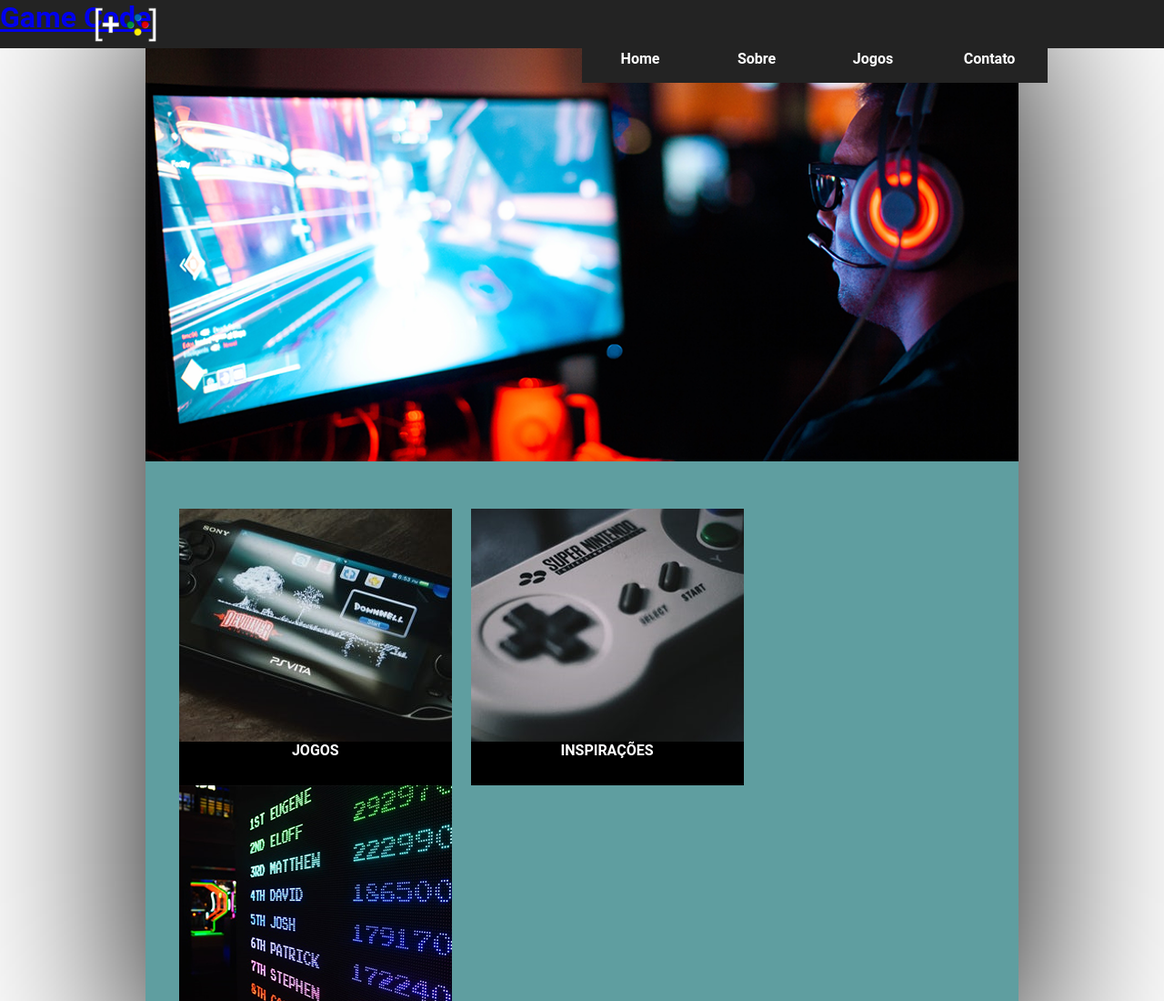
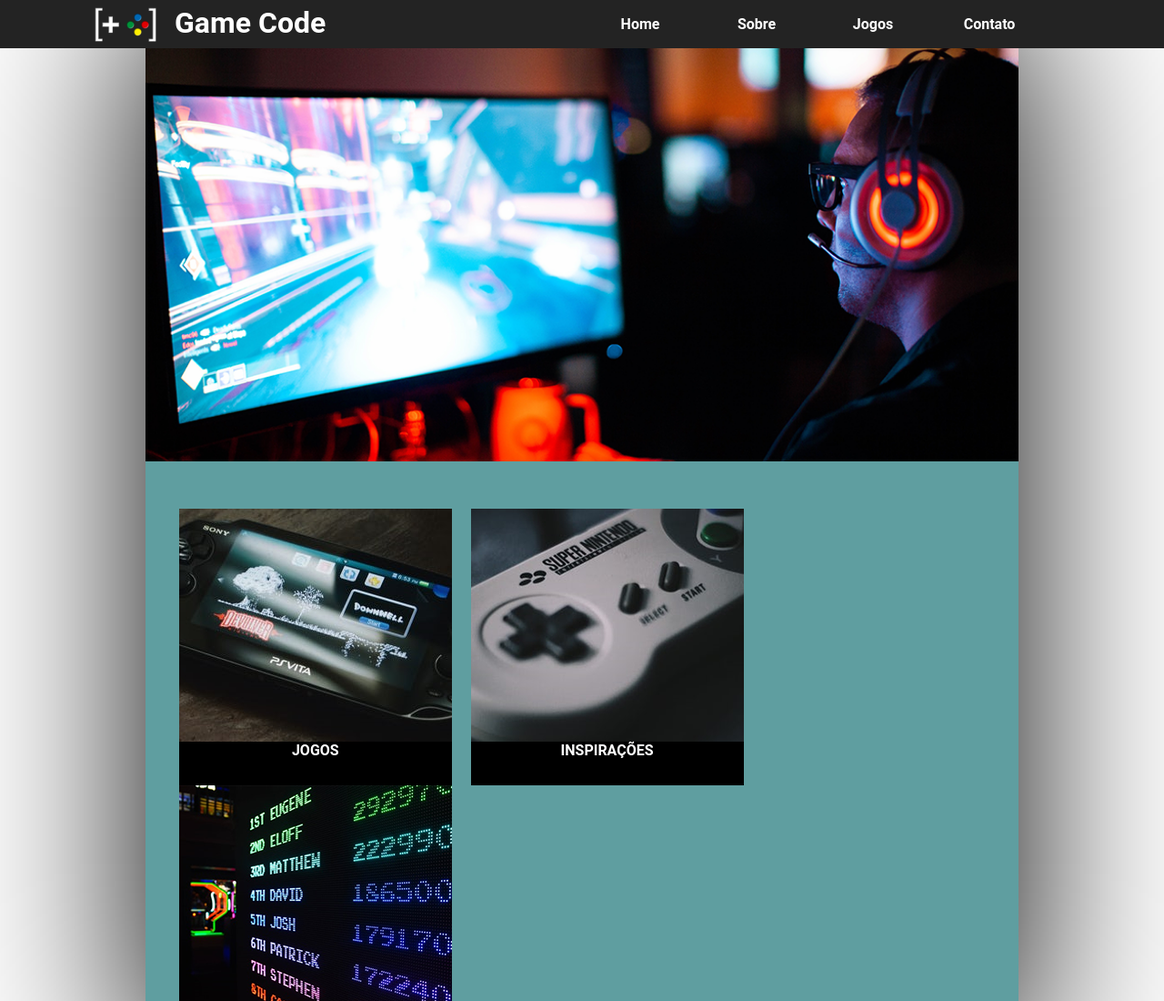
Before and after one commit to feriip3d/GameCode, a plain HTML site: page index.html in a window 1280 px wide. Shown: the top 1100 px of the page at 91% size. Drawn offline with Linux system fonts and the light colour scheme.

Commit message:
Add files via upload

```diff
--- a/css/style.css
+++ b/css/style.css
@@ -22,6 +22,15 @@
   position: absolute;
   left: 8%;
   top: 13%;
+}
+
+#titulo_gc{
+	width:190px;
+	height:40px;
+	color:white;
+	position:absolute;
+	top:11%;
+	left:15%;
 }
 
 #menu
```
